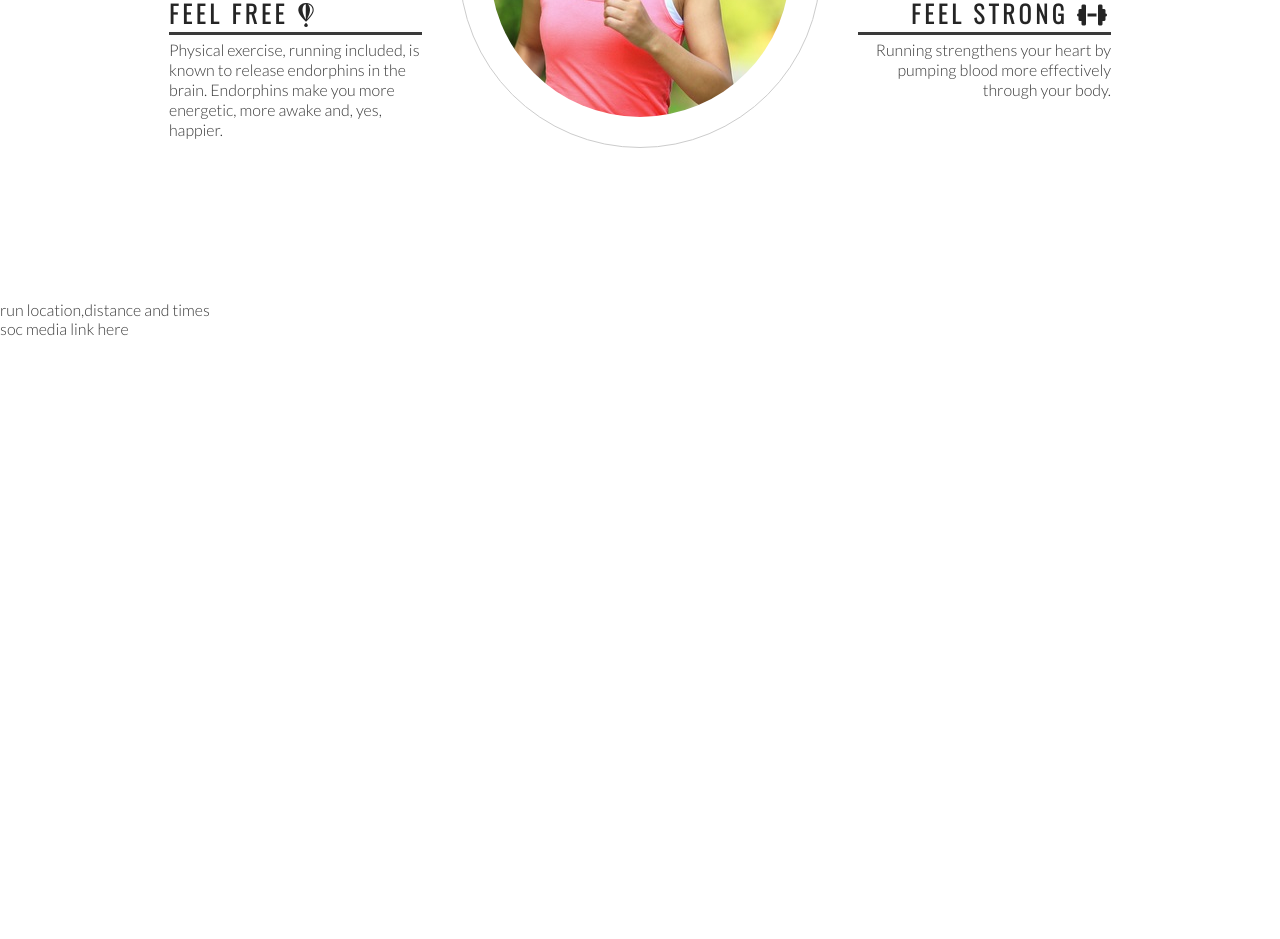
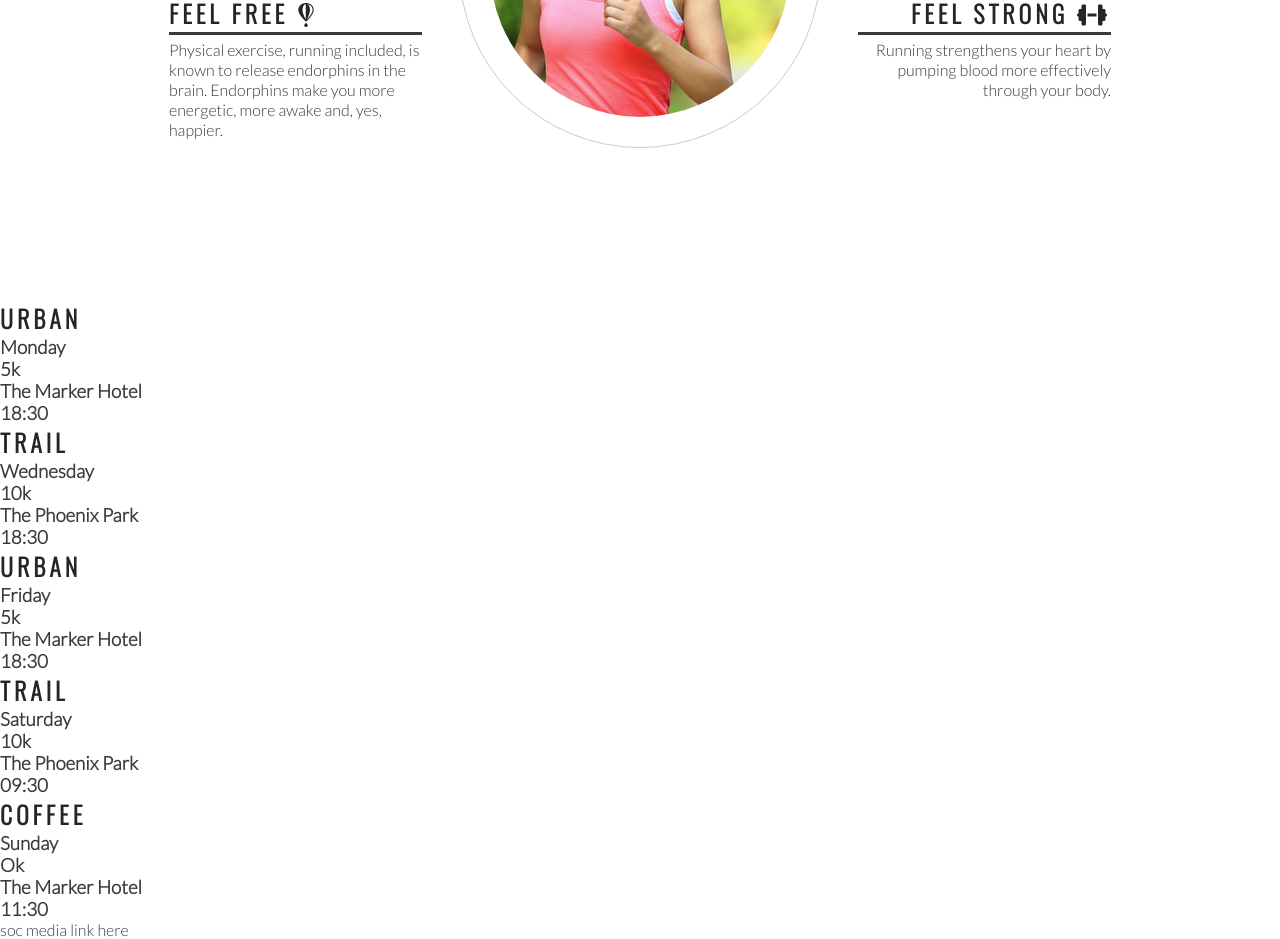
Before and after one commit to rockroman/Love-running, a plain HTML site: page index.html in a window 1280 px wide. Shown: the part 995-1934 px from the top of the page. Before the commit the page ends 1333 px from the top, so only its background shows below. Drawn offline with nearby package versions, Linux system fonts and the light colour scheme.

Commit message:
Add meetup times main structure

```diff
--- a/index.html
+++ b/index.html
@@ -70,7 +70,41 @@
         </div>
     </section>
     <section>
-        run location,distance and times
+       <div>
+        <h2>Urban</h2>
+        <h3>Monday</h3>
+        <h3>5k</h3>
+        <h3>The Marker Hotel</h3>
+        <h3>18:30</h3>
+       </div>
+       <div>
+        <h2>Trail</h2>
+        <h3>Wednesday</h3>
+        <h3>10k</h3>
+        <h3>The Phoenix Park</h3>
+        <h3>18:30</h3>
+       </div>
+       <div>
+        <h2>Urban</h2>
+        <h3>Friday</h3>
+        <h3>5k</h3>
+        <h3>The Marker Hotel</h3>
+        <h3>18:30</h3>
+       </div>
+       <div>
+        <h2>Trail</h2>
+        <h3>Saturday</h3>
+        <h3>10k</h3>
+        <h3>The Phoenix Park</h3>
+        <h3>09:30</h3>
+       </div>
+       <div>
+        <h2>Coffee</h2>
+        <h3>Sunday</h3>
+        <h3>Ok</h3>
+        <h3>The Marker Hotel</h3>
+        <h3>11:30</h3>
+       </div>
     </section>
 
     <footer>
```
